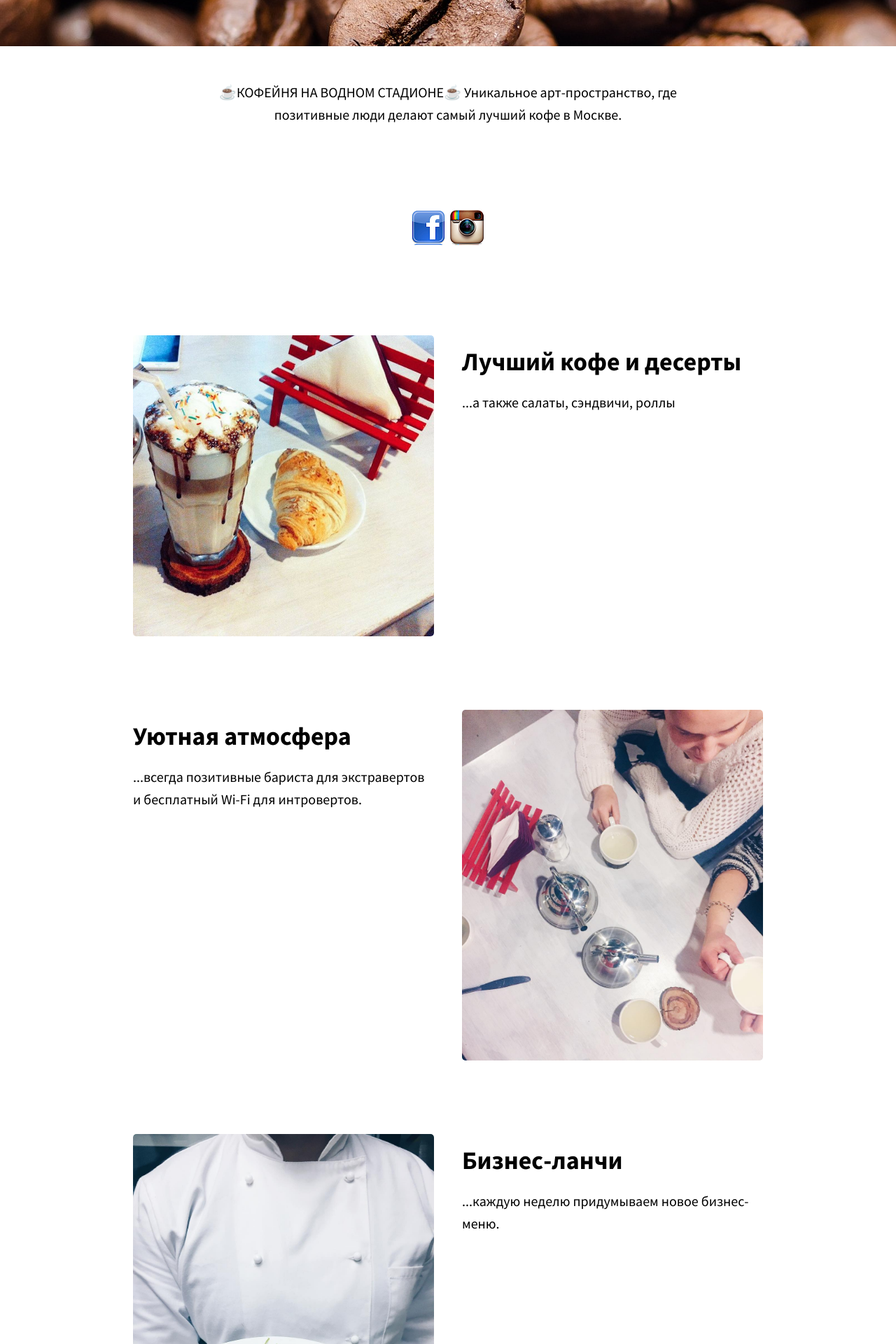
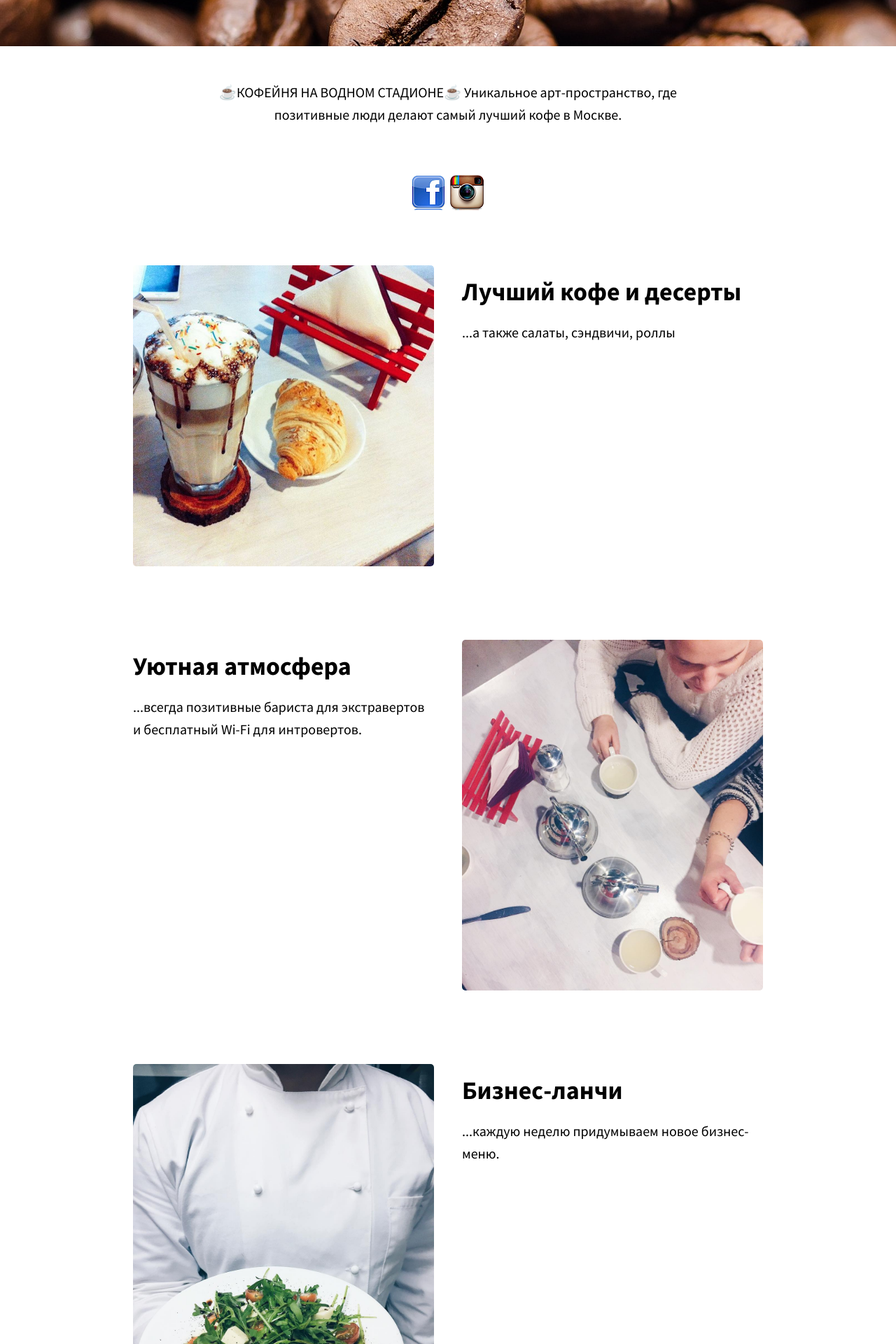
Before and after one commit to nordiclub/nordiclub.github.io, a Jekyll site: the page built from index.html, in a window 1280 px wide. Shown: the part 413-2333 px from the top of the page at 70% size. Built offline with Jekyll 4.4.1, drawn with Linux system fonts in a browser that asks for light colours.

Commit message:
Update index.html

```diff
--- a/index.html
+++ b/index.html
@@ -10,7 +10,7 @@
 </section>
 <div class="container">
   <p class="post-hero center-text spacing">☕️КОФЕЙНЯ НА ВОДНОМ СТАДИОНЕ☕️ Уникальное арт-пространство, где позитивные люди делают самый лучший кофе в Москве.</p>
-  <p class="center-text spacing">{% include svg-icons.html %}</p>
+  <p class="center-text">{% include svg-icons.html %}</p>
 </div>
 <div class="container">
   <div class="columns spacing">
```
